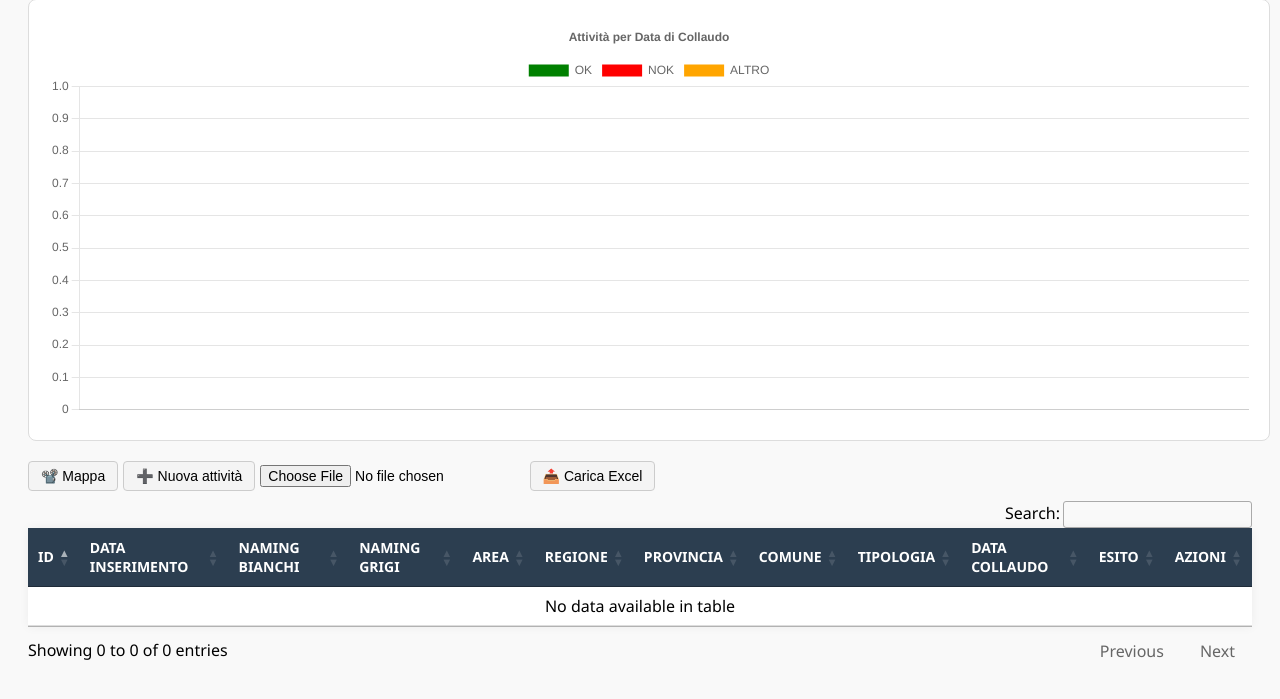
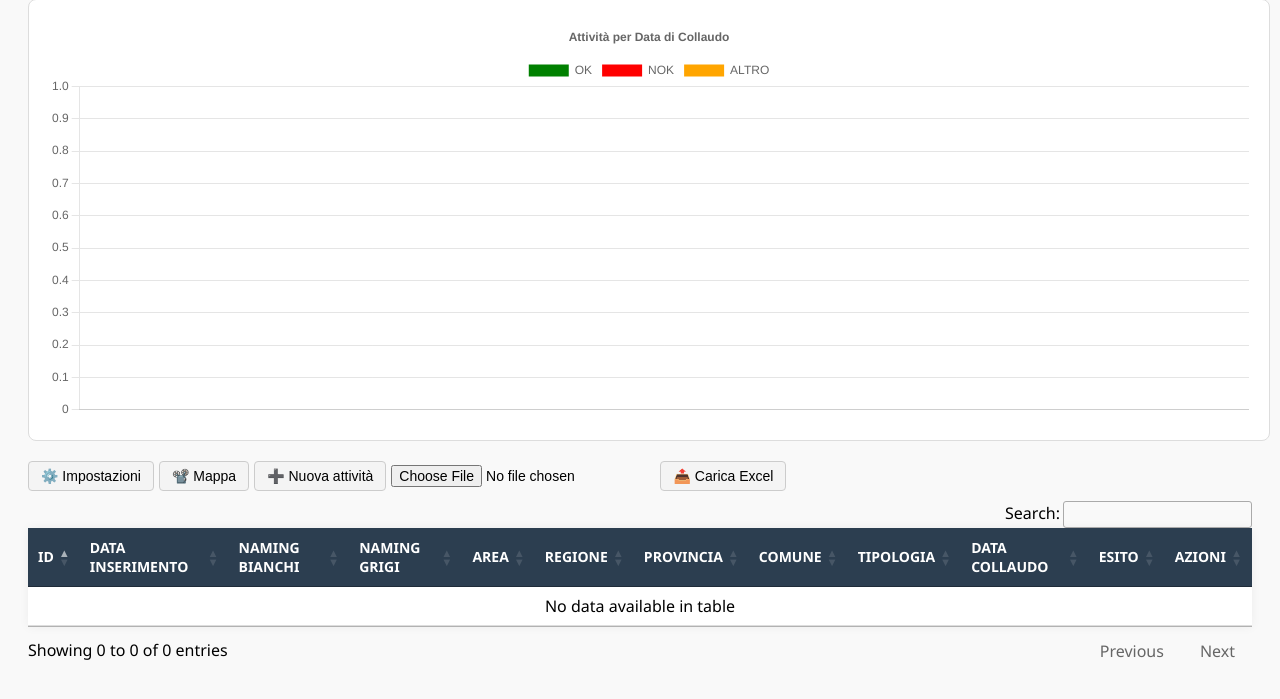
Before and after one commit to roberto-grillo/rollouttool, a Flask app: page /attivita in a window 1280 px wide. Shown: the part 243-942 px from the top of the page. Run offline with Flask 3, Linux system fonts and the light colour scheme; some libraries are stand-ins or nearby versions.

Commit message:
Update attivita.html
new button impostazioni

```diff
--- a/templates/attivita.html
+++ b/templates/attivita.html
@@ -148,6 +148,7 @@
 
 
   <div class="button-bar">
+    <button class="custom-button" onclick="window.location.href='/impostazioni'">⚙️ Impostazioni</button>
     <button class="custom-button" onclick="window.location.href='/mappa'">📽️ Mappa</button>
     <button class="custom-button" onclick="window.location.href='/attivita/0'">➕ Nuova attività</button>
     <form id="upload-form" action="/importa_excel" method="post" enctype="multipart/form-data">
```
